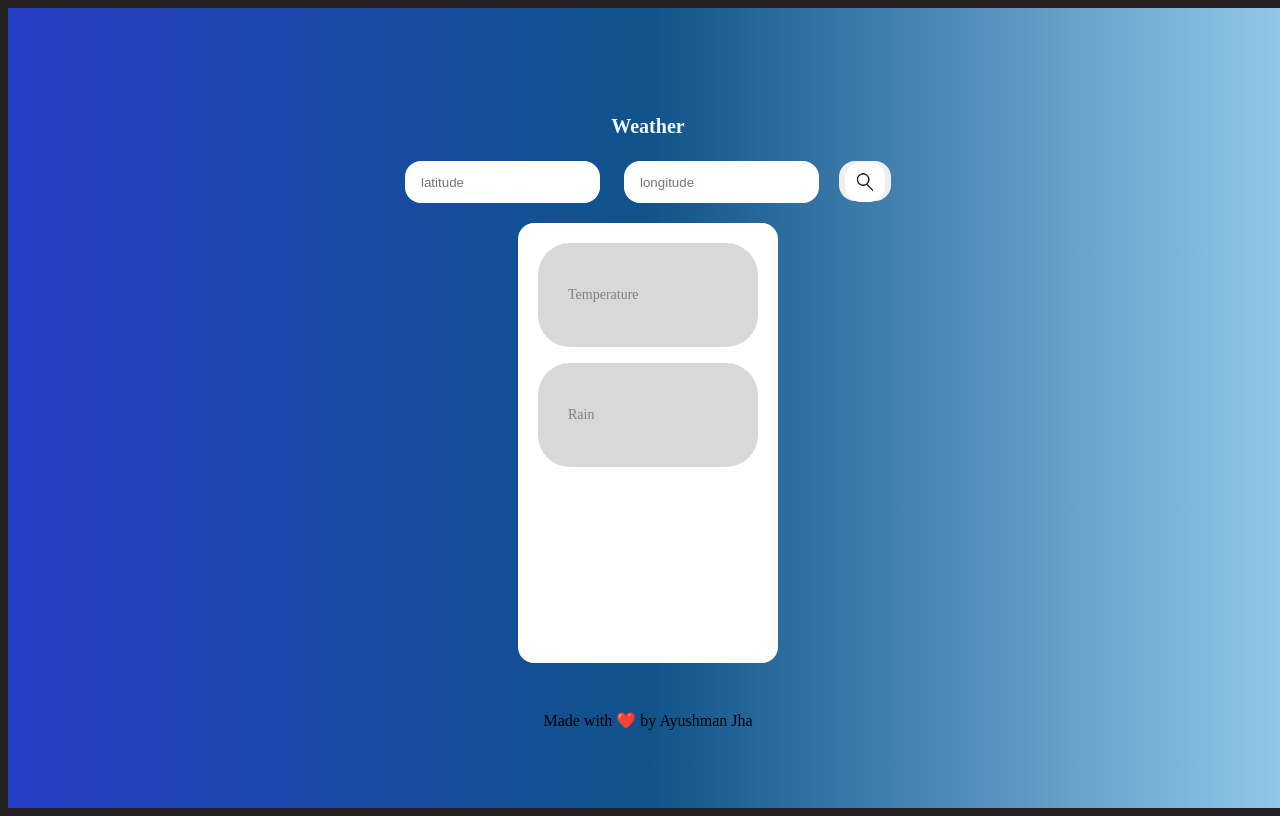
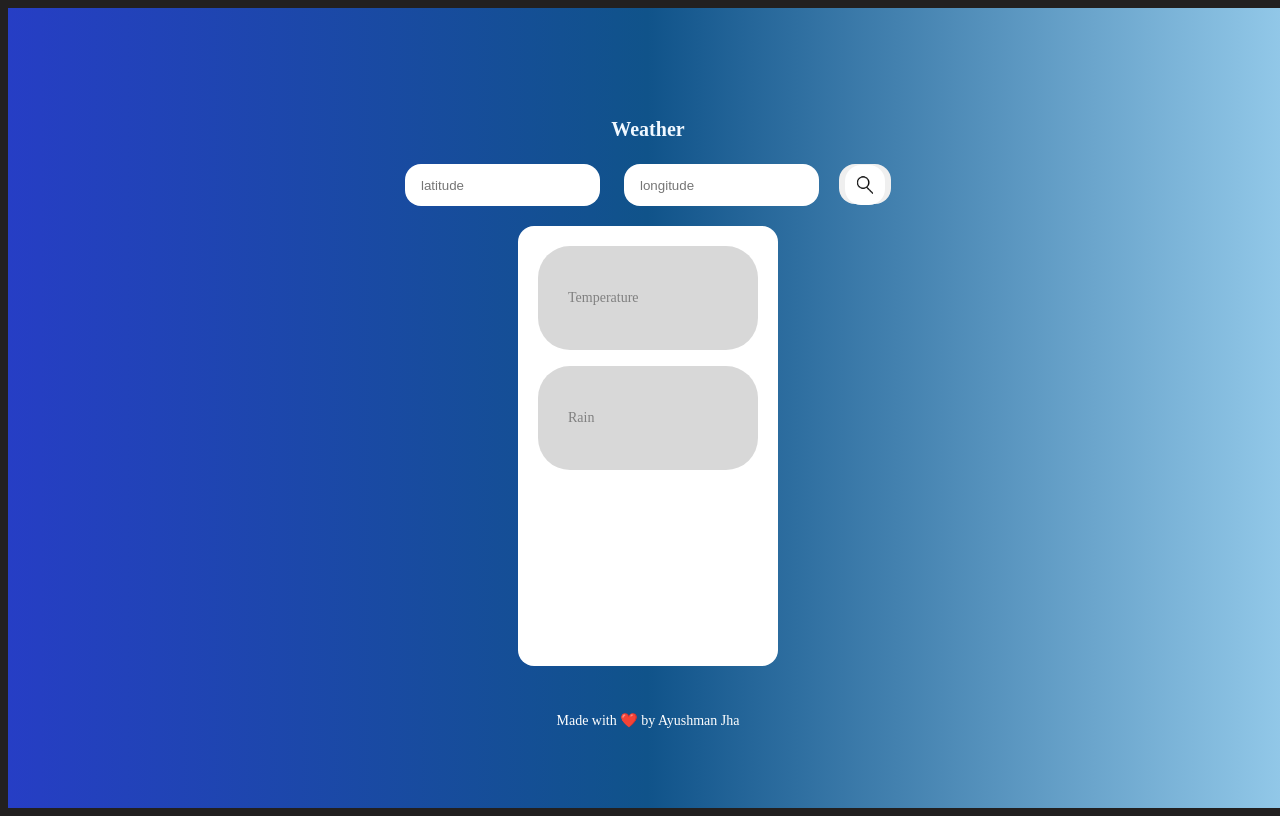
Before and after one commit to ayushmancode672/weather-app, a plain HTML site: page index.html in a window 1280 px wide. Drawn offline with Linux system fonts and the light colour scheme.

Commit message:
updated footer

```diff
--- a/index.html
+++ b/index.html
@@ -54,7 +54,9 @@
         </div>
       </div>
 
-      <p>Made with ❤️ by Ayushman Jha</p>
+      <p style="color: white; font-size: 14px; font-weight: lighter">
+        Made with ❤️ by Ayushman Jha
+      </p>
     </div>
 
     <script src="./main.js"></script>
```
